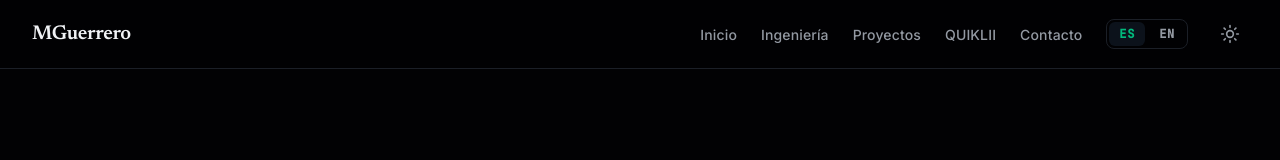
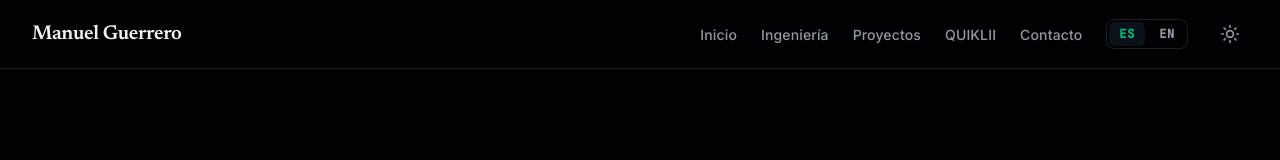
Before and after one commit to MWarrior715/portfolio-agentic, a React (Vite) app: page / in a window 1280 px wide. Shown: the top 160 px of the page. Built offline with nearby package versions, Linux system fonts and the light colour scheme.

Commit message:
chore(nav): rename logo to Manuel Guerrero and set dev server port
Co-Authored-By: Claude Code <noreply@anthropic.com>

```diff
--- a/src/components/layout/Navbar.tsx
+++ b/src/components/layout/Navbar.tsx
@@ -40,7 +40,7 @@ export function Navbar() {
           href="#inicio"
           className="font-display text-xl font-semibold tracking-[-0.02em] text-[var(--fg)]"
         >
-          MGuerrero
+          Manuel Guerrero
         </a>
 
         <div className="hidden items-center gap-6 md:flex">
@@ -64,11 +64,10 @@ export function Navbar() {
                 type="button"
                 aria-pressed={lang === option}
                 onClick={() => setLang(option)}
-                className={`rounded-md px-2.5 py-1 font-mono text-xs font-semibold uppercase tracking-[0.06em] transition-colors ${
-                  lang === option
+                className={`rounded-md px-2.5 py-1 font-mono text-xs font-semibold uppercase tracking-[0.06em] transition-colors ${lang === option
                     ? 'bg-surface-raised text-[var(--accent)]'
                     : 'text-[var(--muted)] hover:text-[var(--fg)]'
-                }`}
+                  }`}
               >
                 {option}
               </button>
@@ -121,11 +120,10 @@ export function Navbar() {
                   type="button"
                   aria-pressed={lang === option}
                   onClick={() => setLang(option)}
-                  className={`rounded-md px-2.5 py-1 font-mono text-xs font-semibold uppercase tracking-[0.06em] transition-colors ${
-                    lang === option
+                  className={`rounded-md px-2.5 py-1 font-mono text-xs font-semibold uppercase tracking-[0.06em] transition-colors ${lang === option
                       ? 'bg-surface-raised text-[var(--accent)]'
                       : 'text-[var(--muted)] hover:text-[var(--fg)]'
-                  }`}
+                    }`}
                 >
                   {option}
                 </button>
--- a/vite.config.ts
+++ b/vite.config.ts
@@ -6,6 +6,10 @@ import path from 'path'
 // https://vite.dev/config/
 export default defineConfig({
   plugins: [react(), tailwindcss()],
+  server: {
+    port: 3000,
+    open: true,
+  },
   resolve: {
     alias: {
       '@': path.resolve(__dirname, './src'),
```
